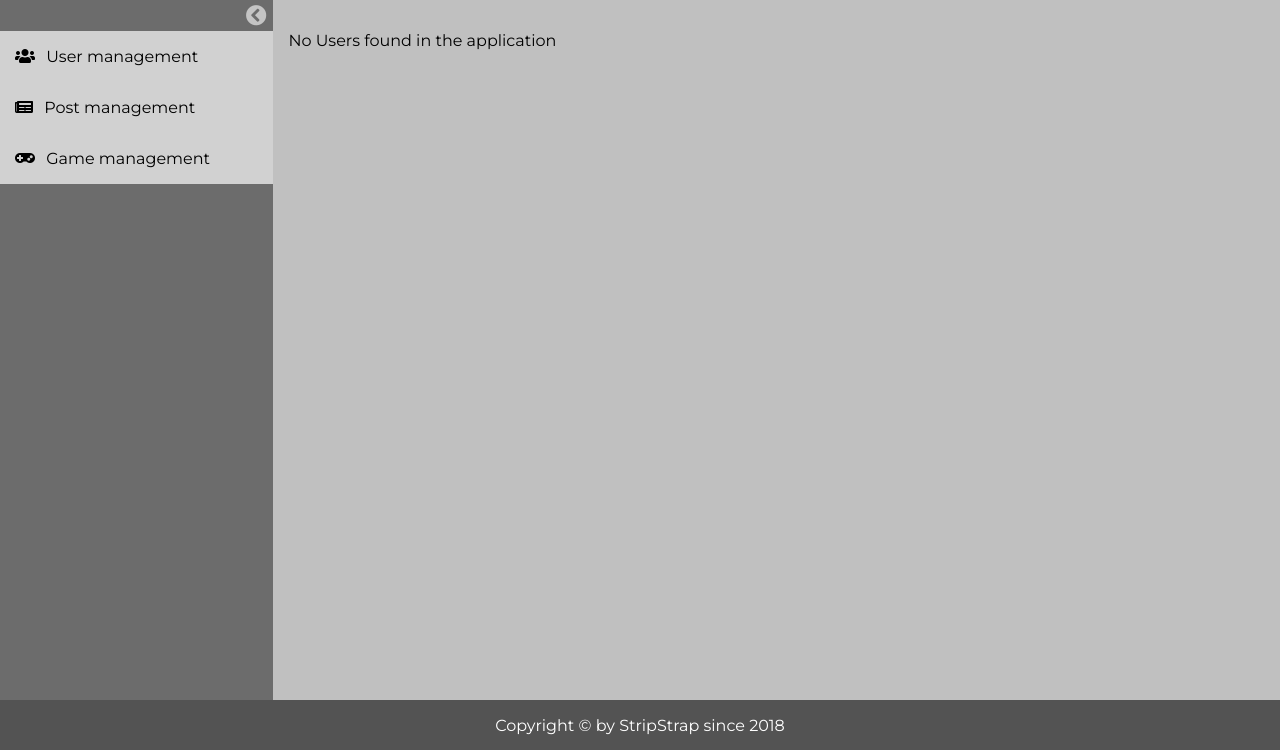
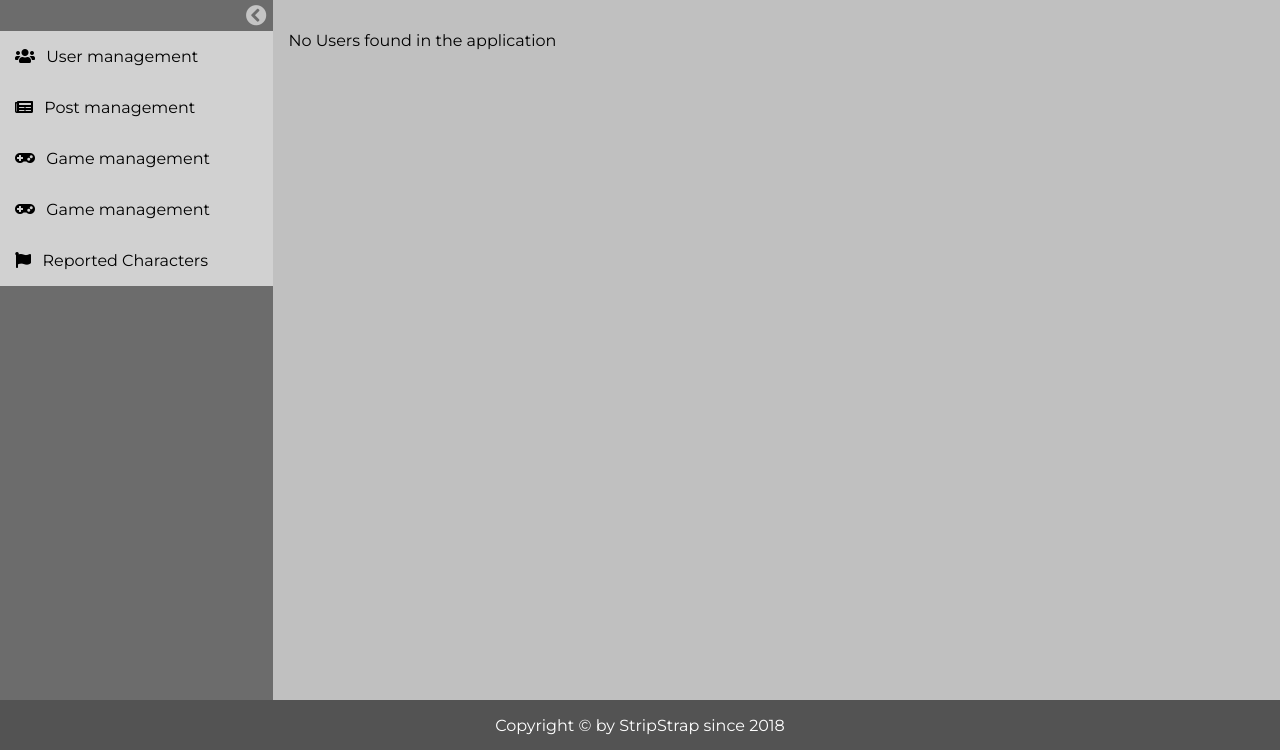
Before and after one commit to Dugner/StripStrap, a Symfony app: template templates/Admin/User/list.html.twig in a window 1280 px wide. Shown: the part 50-800 px from the top of the page. Run offline with Twig, Linux system fonts and the light colour scheme; the template is opened without the code that fills it, so the values that code supplies are empty; some libraries are stand-ins or nearby versions.

Commit message:
just backup

```diff
--- a/config/routes.yaml
+++ b/config/routes.yaml
@@ -40,7 +40,7 @@ user_info:
 # ADMIN PANEL BELOW
 admin_home:
     path: /admin
-    controller: App\Controller\AdminController::home
+    controller: App\Controller\AdminController::userList
 
 admin_game:
     path: /admin/game
--- a/templates/Admin/header.html.twig
+++ b/templates/Admin/header.html.twig
@@ -14,53 +14,52 @@
 
             </header>
             <main class="row">
-
+                    <!-- MAIN NAVIGATION -->
                     <section id="nav-left">
 
                         <a id="toggle-nav-left"><i class="fas fa-chevron-circle-left"></i></a>
 
                         <ul class="nav-container column">
-                            <li class="nav-item dropdown"><a class="nav-link"><i class="fas fa-users"></i> User management</a>
-                                <ul class="nav-container hidden">
-                                    <li class="nav-item"><a href="{{  path("admin_home")  }}" class="nav-link"><i class="fas fa-list-ul"></i> List all users</a></li>
-                                </ul>
-                            </li>
-                            <li class="nav-item dropdown"><a class="nav-link"><i class="fas fa-newspaper"></i> Post management</a>
-                                <ul class="nav-container hidden">
-                                    <li class="nav-item"><a href="{{ path ("admin_post_list") }}" class="nav-link"><i class="fas fa-list-ul"></i> List all posts</a></li>
-                                </ul>
-                            </li>
+                            <li class="nav-item dropdown"><a href="{{  path("admin_home")  }}" class="nav-link"><i class="fas fa-users"></i> User management</a></li>
+
+                            <li class="nav-item dropdown"><a href="{{ path ("admin_post_list") }}" class="nav-link"><i class="fas fa-newspaper"></i> Post management</a></li>
+
                             <li class="nav-item dropdown"><a class="nav-link"><i class="fas fa-gamepad"></i> Game management</a>
                                 <ul class="nav-container hidden">
                                     <li class="nav-item"><a href="{{ path ("admin_game_list") }}" class="nav-link"><i class="fas fa-list-ul"></i> List all games</a></li>
                                     <li class="nav-item"><a href="{{ path ("admin_game") }}" class="nav-link"><i class="fas fa-plus-circle"></i> Add a game</a></li>
                                 </ul>
                             </li>
+
+                            <li class="nav-item dropdown"><a class="nav-link"><i class="fas fa-gamepad"></i> Game management</a>
+                                <ul class="nav-container hidden">
+                                    <li class="nav-item"><a href="{{ path ("admin_game_list") }}" class="nav-link"><i class="fas fa-list-ul"></i> List all games</a></li>
+                                    <li class="nav-item"><a href="{{ path ("admin_game") }}" class="nav-link"><i class="fas fa-plus-circle"></i> Add a game</a></li>
+                                </ul>
+                            </li>
+
+                            <li class="nav-item dropdown"><a href="{{ path ("admin_post_list") }}" class="nav-link"><i class="fas fa-flag"></i> Reported Characters</a></li>
                         </ul>
 
                     </section>
-
+                    <!-- MOBILE NAVIGATION -->
                     <section id="m-nav-left">
 
                         <a id="m-toggle-nav-left"><i class="fas fa-chevron-circle-right"></i></a>
 
                         <ul class="m-nav-container column">
-                            <li class="m-nav-item dropdown"><a class="m-nav-link"><i class="fas fa-users"></i></a>
-                                <ul class="m-nav-container hidden">
-                                    <li class="m-nav-item"><a href="{{path("admin_home")  }}" class="m-nav-link"><i class="fas fa-list-ul"></i></a></li>
-                                </ul>
-                            </li>
-                            <li class="m-nav-item dropdown"><a class="m-nav-link"><i class="fas fa-newspaper"></i></a>
-                                <ul class="m-nav-container hidden">
-                                    <li class="m-nav-item"><a href="{{ path ("admin_post_list") }}" class="m-nav-link"><i class="fas fa-list-ul"></i></a></li>
-                                </ul>
-                            </li>
+                            <li class="m-nav-item dropdown"><a href="{{path("admin_home")  }}" class="m-nav-link"><i class="fas fa-users"></i></a></li>
+
+                            <li class="m-nav-item dropdown"><a href="{{ path ("admin_post_list") }}" class="m-nav-link"><i class="fas fa-newspaper"></i></a></li>
+
                             <li class="m-nav-item dropdown"><a class="m-nav-link"><i class="fas fa-gamepad"></i></a>
                                 <ul class="m-nav-container hidden">
                                     <li class="m-nav-item"><a href="{{ path ("admin_game_list") }}" class="m-nav-link"><i class="fas fa-list-ul"></i></a></li>
                                     <li class="m-nav-item"><a href="{{ path ("admin_game") }}" class="m-nav-link"><i class="fas fa-plus-circle"></i></a></li>
                                 </ul>
                             </li>
+
+                            <li class="m-nav-item dropdown"><a href="{{ path ("admin_post_list") }}" class="m-nav-link"><i class="fas fa-flag"></i></a></li>
                         </ul>
 
                     </section>
```
